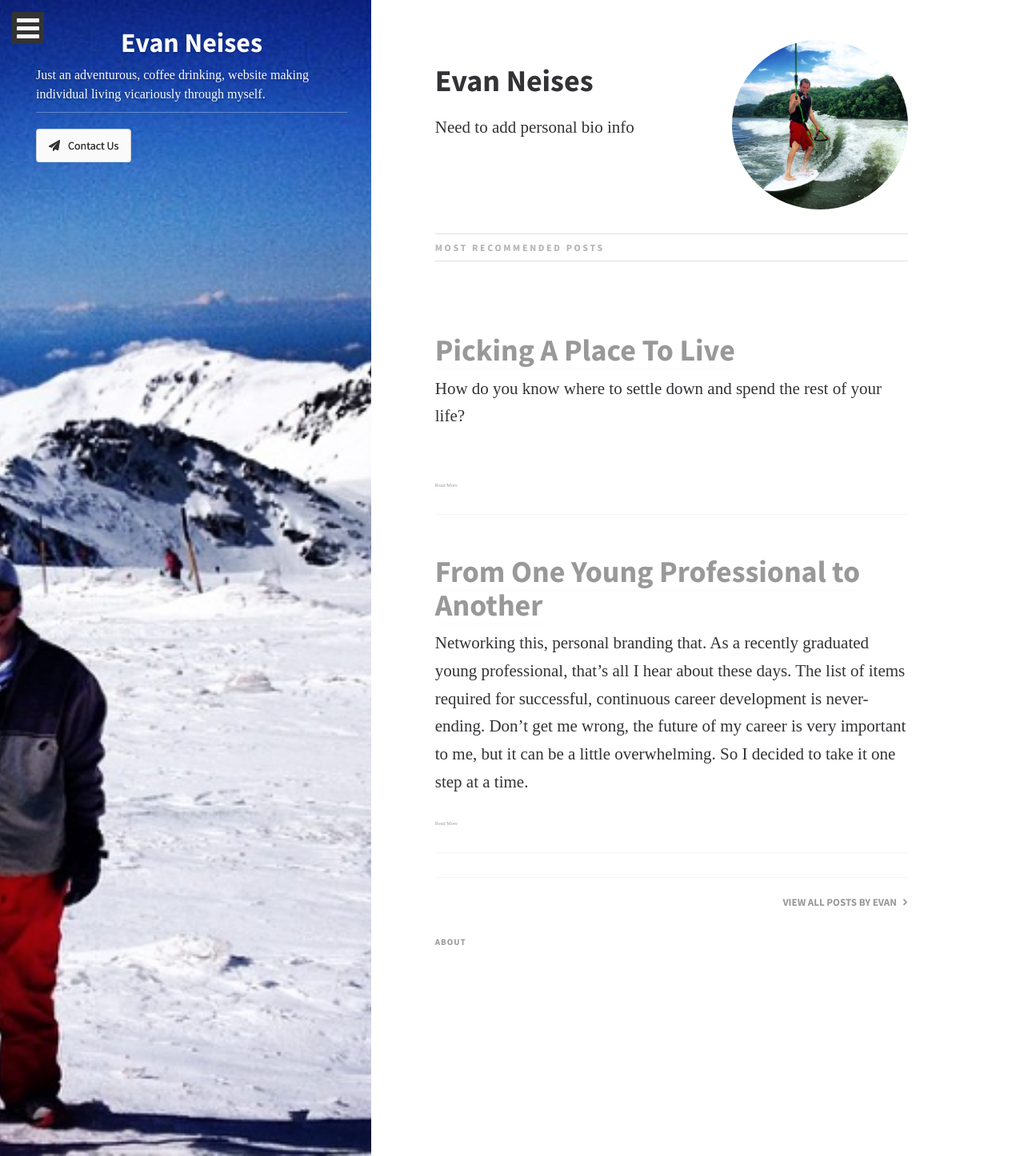
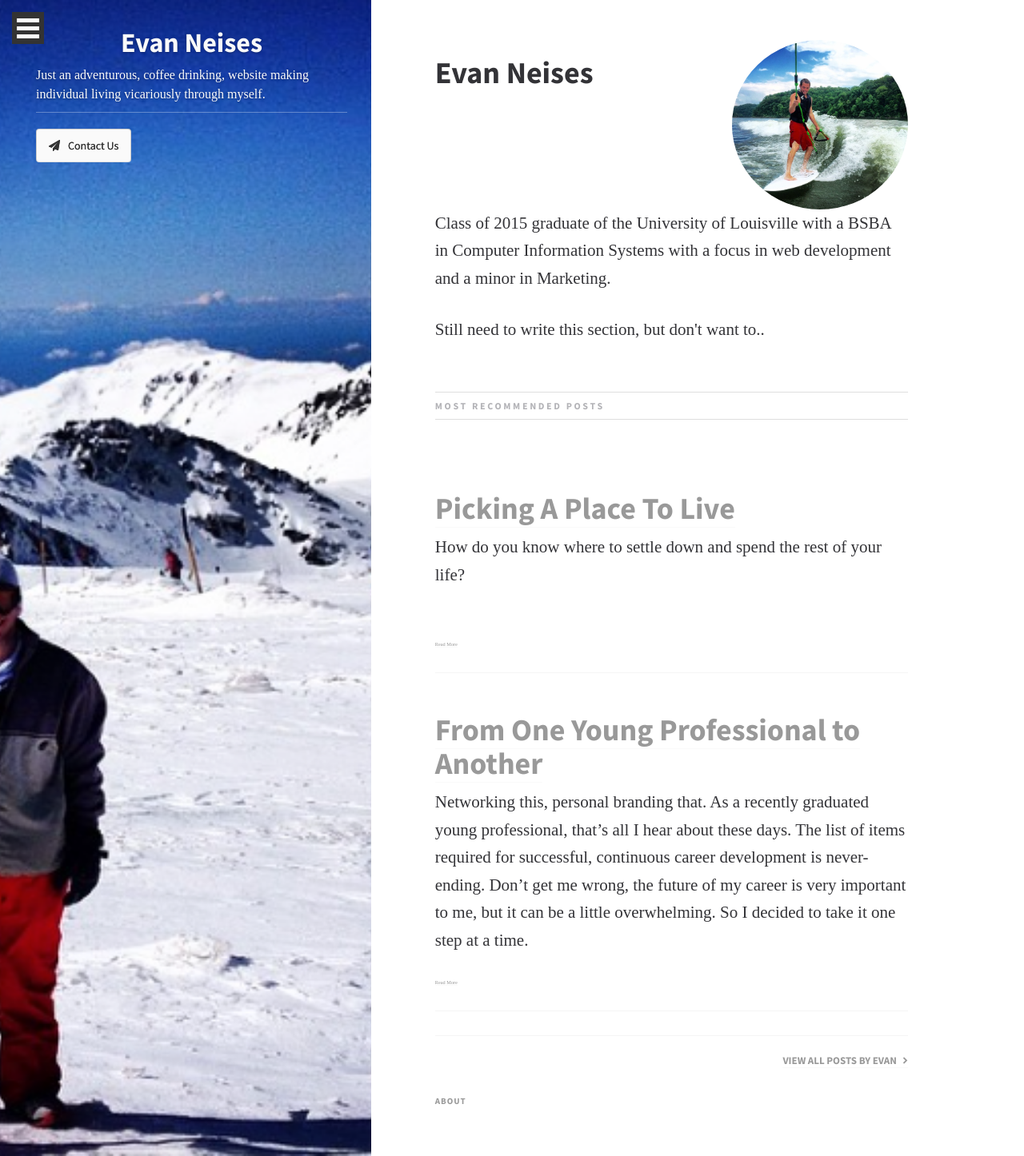
Before and after one commit to EJBlog/EJBlog.github.io, a Jekyll site: the page built from author_evan.html, in a window 1280 px wide. Shown: the whole page at 80% size. Built offline with Jekyll 4.4.1, drawn with Linux system fonts in a browser that asks for light colours; nearby versions of some CDN libraries; some web fonts are replaced.

Commit message:
Update author_evan.html

```diff
--- a/_layouts/author_evan.html
+++ b/_layouts/author_evan.html
@@ -77,10 +77,16 @@
                         <!-- Need to add an image for myself -Evan -->
                         <img src="img/surfing.jpg">
 
-                        <div class="author-bio__info">
                             <h1>Evan Neises</h1>
 
-                            <p>Need to add personal bio info</p>
+                            <div class="author-bio__info">
+                      	    <p class="pull-left">
+	                        Class of 2015 graduate of the University of Louisville with a BSBA in Computer Information Systems with a focus in web development and a minor in Marketing.
+			    </p>
+                            <p>
+                                Still need to write this section, but don't want to..
+                            </p>
+
                         </div>
                     </div>
                     <p>
```
